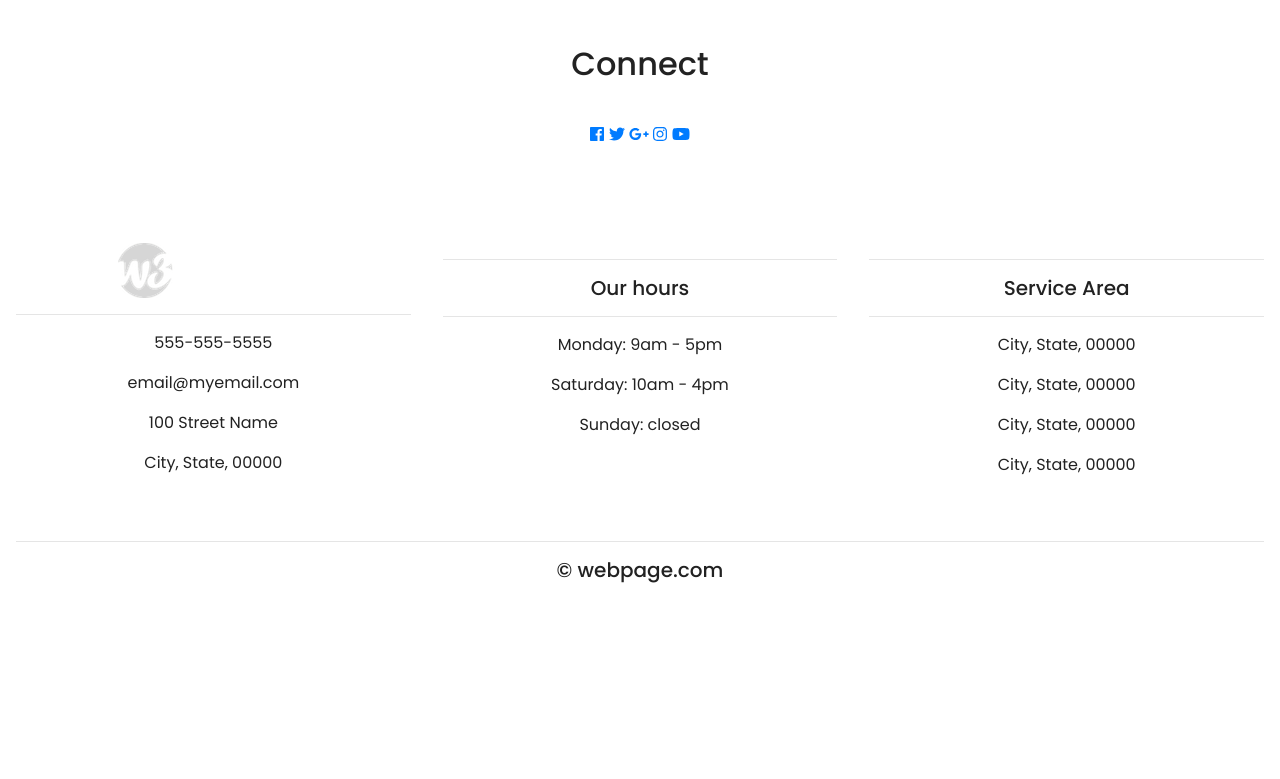
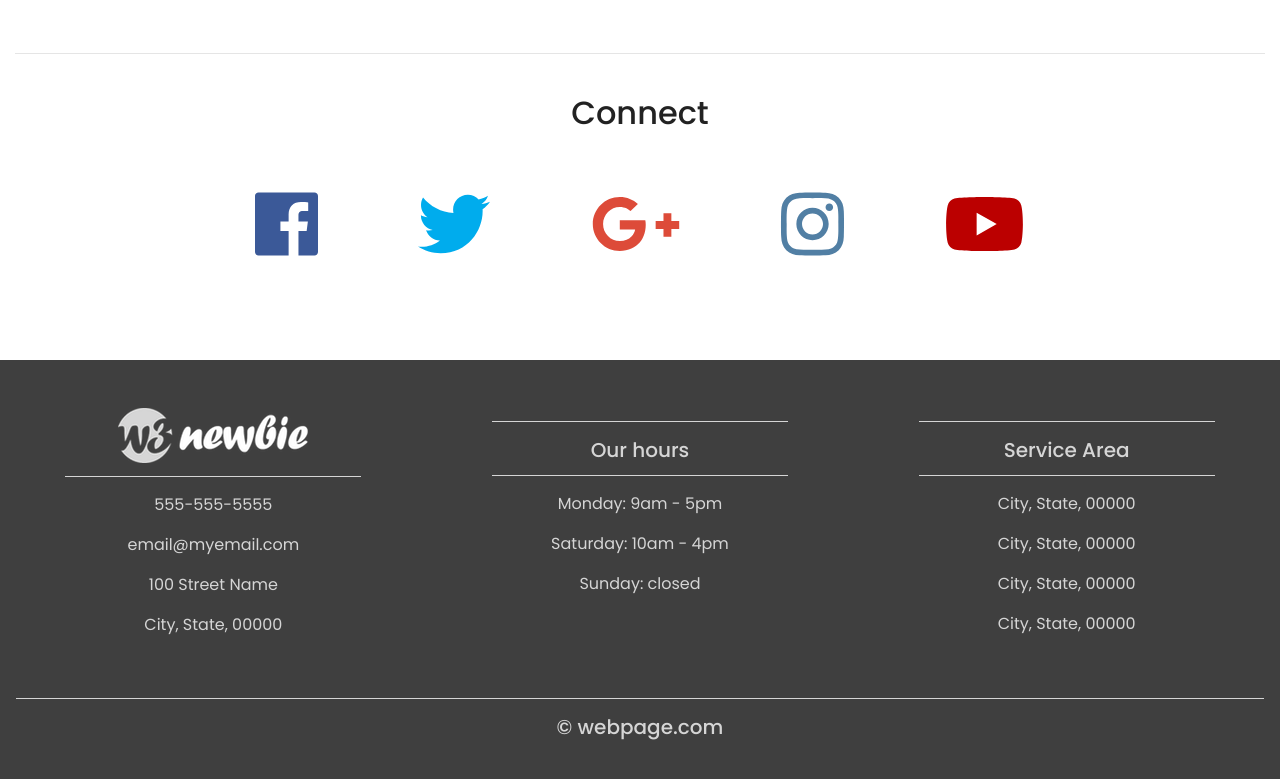
Before and after one commit to poluna/succulent-garden, a website: page Bootstrap/index.html in a window 1280 px wide. Shown: the part 3831-4610 px from the top of the page. Before the commit the page ends 4469 px from the top, so only its background shows below. Drawn offline with nearby package versions, Linux system fonts and the light colour scheme.

Commit message:
Some practice

```diff
--- a/Bootstrap/index.html
+++ b/Bootstrap/index.html
@@ -274,6 +274,7 @@
           <img src="img/bootstrap2.png" alt="" class="img-fluid" />
         </div>
       </div>
+      <hr class="my-4" />
     </div>
 
     <!--- Connect -->
@@ -307,7 +308,7 @@
           <div class="col-md-4">
             <hr class="light" />
             <h5>Our hours</h5>
-			<hr class="light">
+            <hr class="light" />
             <p>Monday: 9am - 5pm</p>
             <p>Saturday: 10am - 4pm</p>
             <p>Sunday: closed</p>
@@ -315,14 +316,14 @@
           <div class="col-md-4">
             <hr class="light" />
             <h5>Service Area</h5>
-			<hr class="light">
+            <hr class="light" />
             <p>City, State, 00000</p>
             <p>City, State, 00000</p>
             <p>City, State, 00000</p>
             <p>City, State, 00000</p>
           </div>
           <div class="col-12">
-			  <hr class="light">
+            <hr class="light-100" />
             <h5>&copy; webpage.com</h5>
           </div>
         </div>
--- a/Bootstrap/style.css
+++ b/Bootstrap/style.css
@@ -104,6 +104,65 @@ body {
   max-width: 100%;
 }
 
+.social a {
+  font-size: 4.5em;
+  padding: 3rem;
+}
+
+.fa-facebook {
+  color: #3b5998;
+}
+
+.fa-twitter {
+  color: #00aced;
+}
+
+.fa-google-plus-g {
+  color: #dd4b39;
+}
+
+.fa-instagram {
+  color: #517fa4;
+}
+
+.fa-youtube {
+  color: #bb0000;
+}
+
+.fa-youtube:hover,
+.fa-facebook:hover,
+.fa-twitter:hover,
+.fa-google-plus-g:hover,
+.fa-instagram:hover,
+.fa-youtube:hover {
+  color: #d5d5d5;
+}
+
+footer {
+  background-color: #3f3f3f;
+  color: #d5d5d5;
+  padding-top: 2rem;
+}
+
+hr.light {
+  border-top: 1px solid #d5d5d5;
+  width: 75%;
+  margin-top: 0.8rem;
+  margin-bottom: 1rem;
+}
+
+footer a {
+  color: #d5d5d5;
+
+}
+
+hr.light-100 {
+  border-top: 1px solid #d5d5d5;
+  width: 100%;
+  margin-top: 0.8rem;
+  margin-bottom: 1rem;
+}
+
 /*---Media Queries --*/
 @media (max-width: 992px) {
 }
```
Lines whose indentation alone changed are shown as unchanged.
